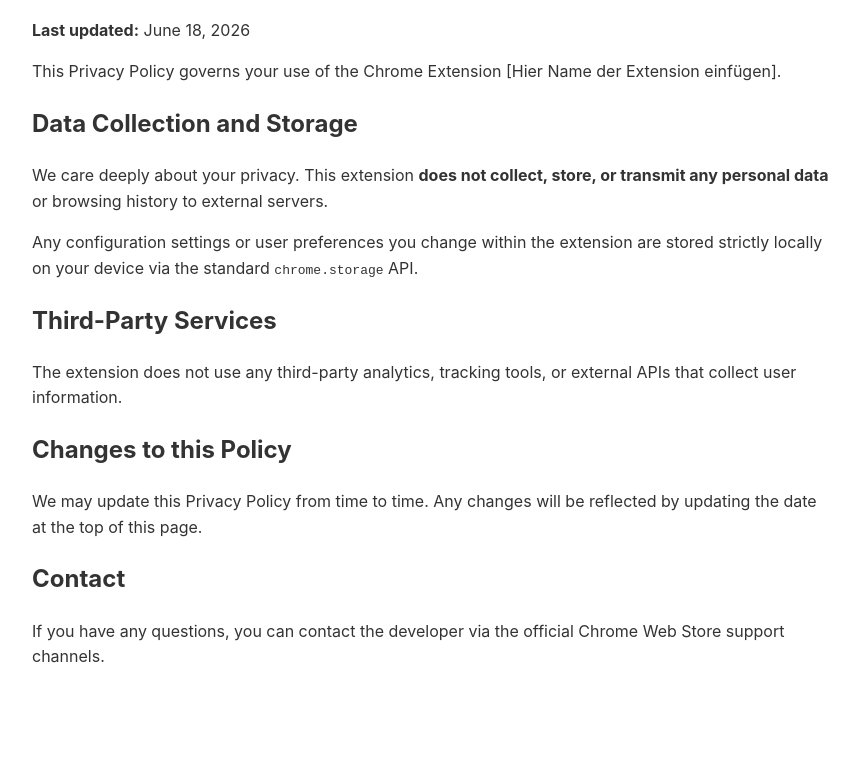
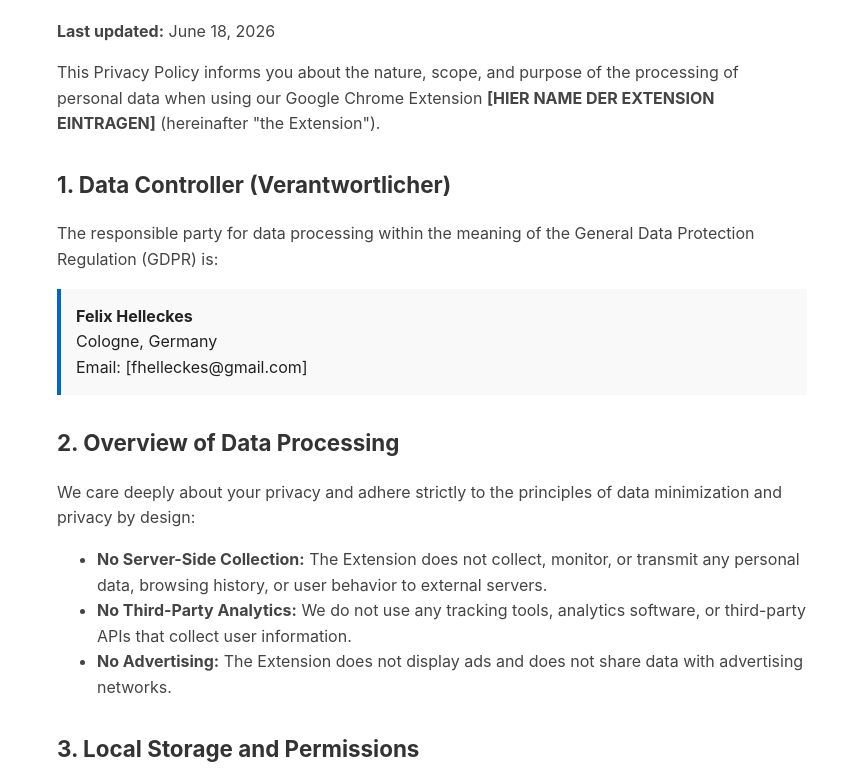
Before and after one commit to Felix-Helleckes/dataprivacy, a plain HTML site: page index.html in a window 1280 px wide. Shown: the part 106-888 px from the top of the page, without its empty margins (208-1067 px from the left). Before the commit the page ends 816 px from the top, so only its background shows below. Drawn offline with Linux system fonts and the light colour scheme.

Commit message:
Update index.html

```diff
--- a/index.html
+++ b/index.html
@@ -3,29 +3,63 @@
 <head>
     <meta charset="UTF-8">
     <meta name="viewport" content="width=device-width, initial-scale=1.0">
-    <title>Privacy Policy - My Chrome Extension</title>
+    <title>Privacy Policy - Chrome Extension</title>
     <style>
-        body { font-family: -apple-system, BlinkMacSystemFont, "Segoe UI", Roboto, sans-serif; line-height: 1.6; max-width: 800px; margin: 40px auto; padding: 0 20px; color: #333; }
-        h1 { border-bottom: 1px solid #eee; padding-bottom: 10px; }
+        body {
+            font-family: -apple-system, BlinkMacSystemFont, "Segoe UI", Roboto, sans-serif;
+            line-height: 1.6;
+            max-width: 750px;
+            margin: 40px auto;
+            padding: 0 20px;
+            color: #222;
+        }
+        h1 { border-bottom: 2px solid #f0f0f0; padding-bottom: 10px; color: #111; }
+        h2 { margin-top: 30px; color: #333; font-size: 1.4rem; }
+        p, li { color: #444; }
+        code { background: #f4f4f4; padding: 2px 6px; border-radius: 4px; font-family: monospace; }
+        .contact-box { background: #f9f9f9; padding: 15px; border-left: 4px solid #0066cc; margin-top: 10px; }
     </style>
 </head>
 <body>
+
     <h1>Privacy Policy</h1>
     <p><strong>Last updated:</strong> June 18, 2026</p>
 
-    <p>This Privacy Policy governs your use of the Chrome Extension [Hier Name der Extension einfügen].</p>
+    <p>This Privacy Policy informs you about the nature, scope, and purpose of the processing of personal data when using our Google Chrome Extension <strong>[HIER NAME DER EXTENSION EINTRAGEN]</strong> (hereinafter "the Extension").</p>
 
-    <h2>Data Collection and Storage</h2>
-    <p>We care deeply about your privacy. This extension <strong>does not collect, store, or transmit any personal data</strong> or browsing history to external servers.</p>
-    <p>Any configuration settings or user preferences you change within the extension are stored strictly locally on your device via the standard <code>chrome.storage</code> API.</p>
+    <h2>1. Data Controller (Verantwortlicher)</h2>
+    <p>The responsible party for data processing within the meaning of the General Data Protection Regulation (GDPR) is:</p>
+    <div class="contact-box">
+        <strong>Felix Helleckes</strong><br>
+        Cologne, Germany<br>
+        Email: [fhelleckes@gmail.com]
+    </div>
 
-    <h2>Third-Party Services</h2>
-    <p>The extension does not use any third-party analytics, tracking tools, or external APIs that collect user information.</p>
+    <h2>2. Overview of Data Processing</h2>
+    <p>We care deeply about your privacy and adhere strictly to the principles of data minimization and privacy by design:</p>
+    <ul>
+        <li><strong>No Server-Side Collection:</strong> The Extension does not collect, monitor, or transmit any personal data, browsing history, or user behavior to external servers.</li>
+        <li><strong>No Third-Party Analytics:</strong> We do not use any tracking tools, analytics software, or third-party APIs that collect user information.</li>
+        <li><strong>No Advertising:</strong> The Extension does not display ads and does not share data with advertising networks.</li>
+    </ul>
 
-    <h2>Changes to this Policy</h2>
-    <p>We may update this Privacy Policy from time to time. Any changes will be reflected by updating the date at the top of this page.</p>
+    <h2>3. Local Storage and Permissions</h2>
+    <p>To provide its core functionality, the Extension utilizes specific browser permissions and local storage capabilities:</p>
+    <ul>
+        <li><strong>Storage API (<code>chrome.storage</code>):</strong> Any configuration settings, user preferences, or local data you generate within the Extension are stored <strong>strictly locally</strong> on your own device. This data is never synchronized with external servers controlled by the developer. You can delete this data at any time by uninstalling the Extension.</li>
+    </ul>
 
-    <h2>Contact</h2>
-    <p>If you have any questions, you can contact the developer via the official Chrome Web Store support channels.</p>
+    <h2>4. Legal Basis (GDPR)</h2>
+    <p>As no personal data is collected or transmitted to external systems by the developer, no data processing within the meaning of Art. 4 No. 2 GDPR takes place on our servers. To the extent that data is processed locally on your device (e.g., storing your settings), this is done exclusively to provide the technical functionality requested by you (Art. 6 para. 1 lit. b GDPR).</p>
+
+    <h2>5. Your Rights</h2>
+    <p>Since we do not store any of your personal data on external servers, we cannot provide access to, rectification of, restriction of, or deletion of your data, as we do not possess it. You have full control over your data locally via your browser settings and by managing or removing the Extension.</p>
+
+    <h2>6. Changes to this Privacy Policy</h2>
+    <p>We may update this Privacy Policy from time to time to reflect changes in our practices or for other operational, legal, or regulatory reasons. Any updates will be published directly on this page with an updated "Last updated" date.</p>
+
+    <h2>7. Contact</h2>
+    <p>If you have any questions or concerns regarding this Privacy Policy or the Extension, please feel free to contact the developer directly at the email address listed above.</p>
+
 </body>
 </html>
```
